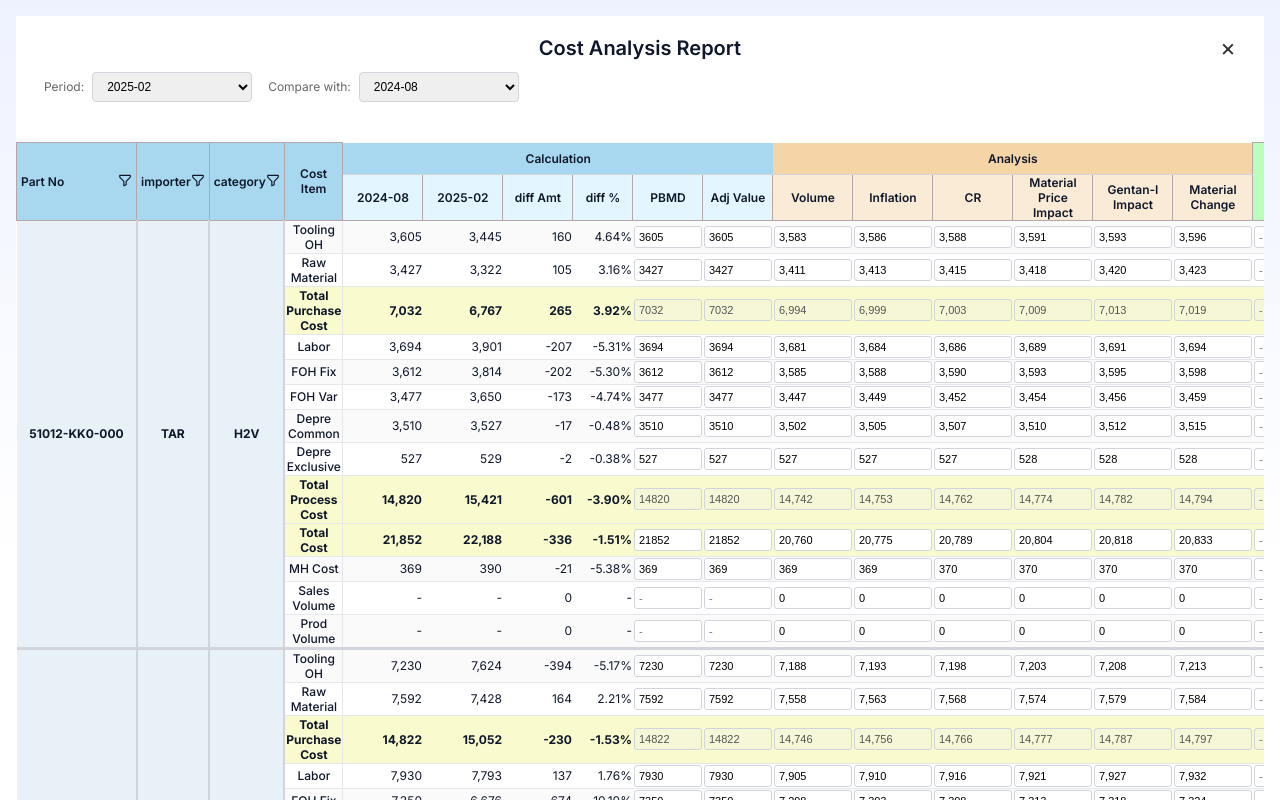
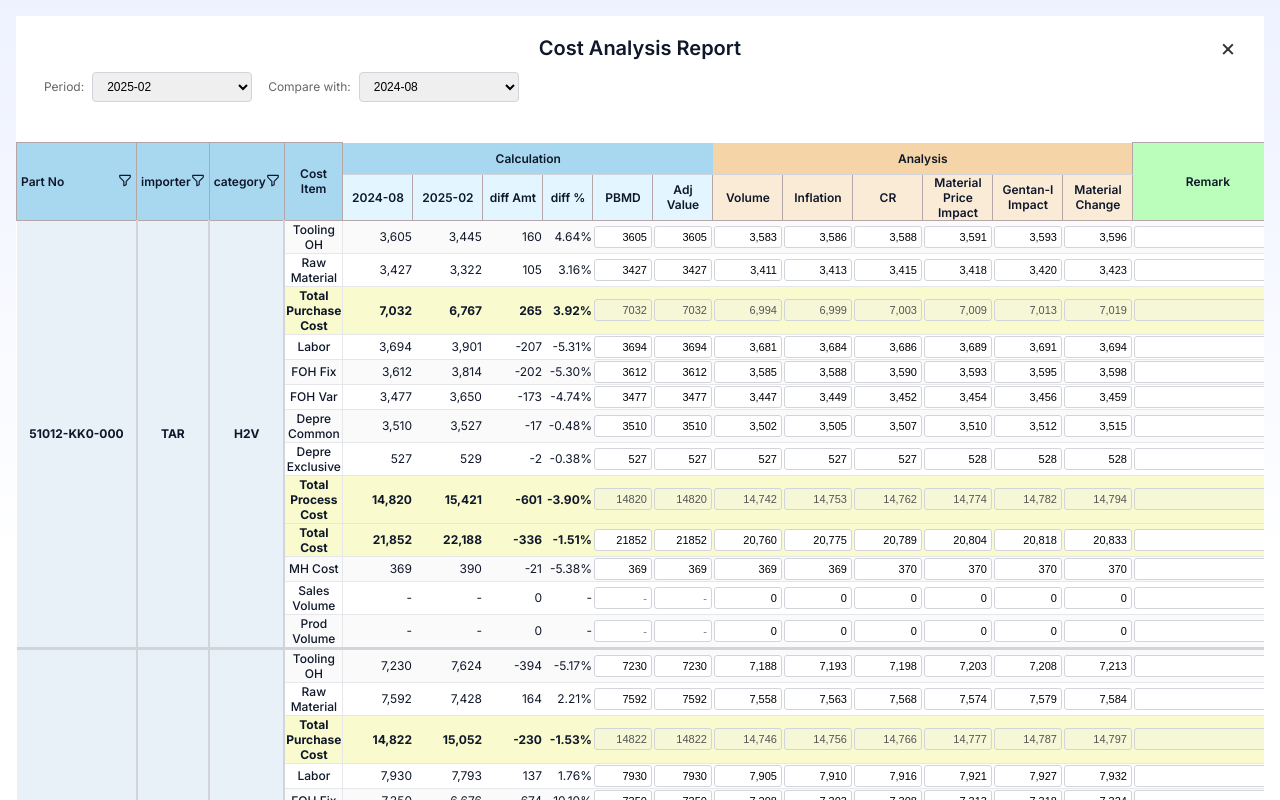
Before and after one commit to ari-fikri/finance-dashboard, a React (Vite) app: page /ppr in a window 1280 px wide. Shown: the top 800 px of the page. Built offline with nearby package versions, Linux system fonts and the light colour scheme.

Commit message:
- Change the field alignment to be right aligned - change the field width

```diff
--- a/src/components/CostItemRow.jsx
+++ b/src/components/CostItemRow.jsx
@@ -94,7 +94,7 @@ export function CostItemRow(props) {
           placeholder="-"
           value={pbmdDisplayValue}
           onChange={(e) => handleCellChange(part.part_no, costItem, "PBMD", e.target.value)}
-          style={{ width: "100%", padding: "4px", border: "1px solid #d1d5db", borderRadius: 3, fontSize: 11 }}
+          style={{ width: "100%", padding: "4px", border: "1px solid #d1d5db", borderRadius: 3, fontSize: 11, textAlign: "right" }}
           disabled={isCalculatedRow}
         />
       </td>
@@ -104,7 +104,7 @@ export function CostItemRow(props) {
           placeholder="-"
           value={adjDisplayValue}
           onChange={(e) => handleCellChange(part.part_no, costItem, "Adj", e.target.value)}
-          style={{ width: "100%", padding: "4px", border: "1px solid #d1d5db", borderRadius: 3, fontSize: 11 }}
+          style={{ width: "100%", padding: "4px", border: "1px solid #d1d5db", borderRadius: 3, fontSize: 11, textAlign: "right" }}
           disabled={isCalculatedRow}
         />
       </td>
@@ -118,7 +118,7 @@ export function CostItemRow(props) {
             placeholder="-"
             value={displayValue}
             onChange={(e) => handleCellChange(part.part_no, costItem, col, e.target.value)}
-            style={{ width: "100%", padding: "4px", border: "1px solid #d1d5db", borderRadius: 3, fontSize: 11 }}
+            style={{ width: "100%", padding: "4px", border: "1px solid #d1d5db", borderRadius: 3, fontSize: 11, textAlign: "right" }}
             disabled={isCalculatedRow}
           />
         </td>
@@ -130,7 +130,7 @@ export function CostItemRow(props) {
           placeholder="-"
           value={isCalculatedRow ? "" : getRemarkValue(part, analysisData) || ""}
           onChange={(e) => handleCellChange(part.part_no, "__remark__", "Remark", e.target.value)}
-          style={{ width: "100%", padding: "4px", border: "1px solid #d1d5db", borderRadius: 3, fontSize: 11 }}
+          style={{ width: "100%", padding: "4px", border: "1px solid #d1d5db", borderRadius: 3, fontSize: 11, textAlign: "right" }}
           disabled={isCalculatedRow}
         />
       </td>
--- a/src/components/PPRTable.jsx
+++ b/src/components/PPRTable.jsx
@@ -89,17 +89,17 @@ export function PPRTable(props) {
             <th colSpan={ANALYSIS_COLUMNS.length} style={{ textAlign: "center", padding: "8px", background: "#f5d5a8", fontWeight: 600, borderBottom: "1px solid #d1d5db" }}>
               Analysis
             </th>
-            <th rowSpan={2} className="tbl-header" style={{minWidth: 70, background: "#bbfebb" }}>Remark</th>
+            <th rowSpan={2} className="tbl-header" style={{minWidth: 150, background: "#bbfebb" }}>Remark</th>
           </tr>
           <tr style={{ borderBottom: "1px solid #d1d5db" }}>
-            <th className="tbl-header" style={{ minWidth: 80, background: '#e3f6ff' }}>{comparisonPeriod}</th>
-            <th className="tbl-header" style={{minWidth: 80, background: '#e3f6ff' }}>{selectedPeriod}</th>
-            <th className="tbl-header" style={{minWidth: 70, background: '#e3f6ff' }}>diff Amt</th>
-            <th className="tbl-header" style={{minWidth: 60, background: '#e3f6ff' }}>diff %</th>
-            <th className="tbl-header" style={{minWidth: 70, background: '#e3f6ff' }}>PBMD</th>
-            <th className="tbl-header" style={{minWidth: 70, background: '#e3f6ff' }}>Adj Value</th>
+            <th className="tbl-header" style={{ minWidth: 70, background: '#e3f6ff' }}>{comparisonPeriod}</th>
+            <th className="tbl-header" style={{minWidth: 70, background: '#e3f6ff' }}>{selectedPeriod}</th>
+            <th className="tbl-header" style={{minWidth: 60, background: '#e3f6ff' }}>diff Amt</th>
+            <th className="tbl-header" style={{minWidth: 50, background: '#e3f6ff' }}>diff %</th>
+            <th className="tbl-header" style={{minWidth: 60, background: '#e3f6ff' }}>PBMD</th>
+            <th className="tbl-header" style={{minWidth: 60, background: '#e3f6ff' }}>Adj Value</th>
             {ANALYSIS_COLUMNS.map(col => (
-              <th key={col} className="tbl-header"  style={{minWidth: 80, background: '#faebd7' }}>{col}</th>
+              <th key={col} className="tbl-header"  style={{minWidth: 70, background: '#faebd7' }}>{col}</th>
             ))}
           </tr>
         </thead>
```
